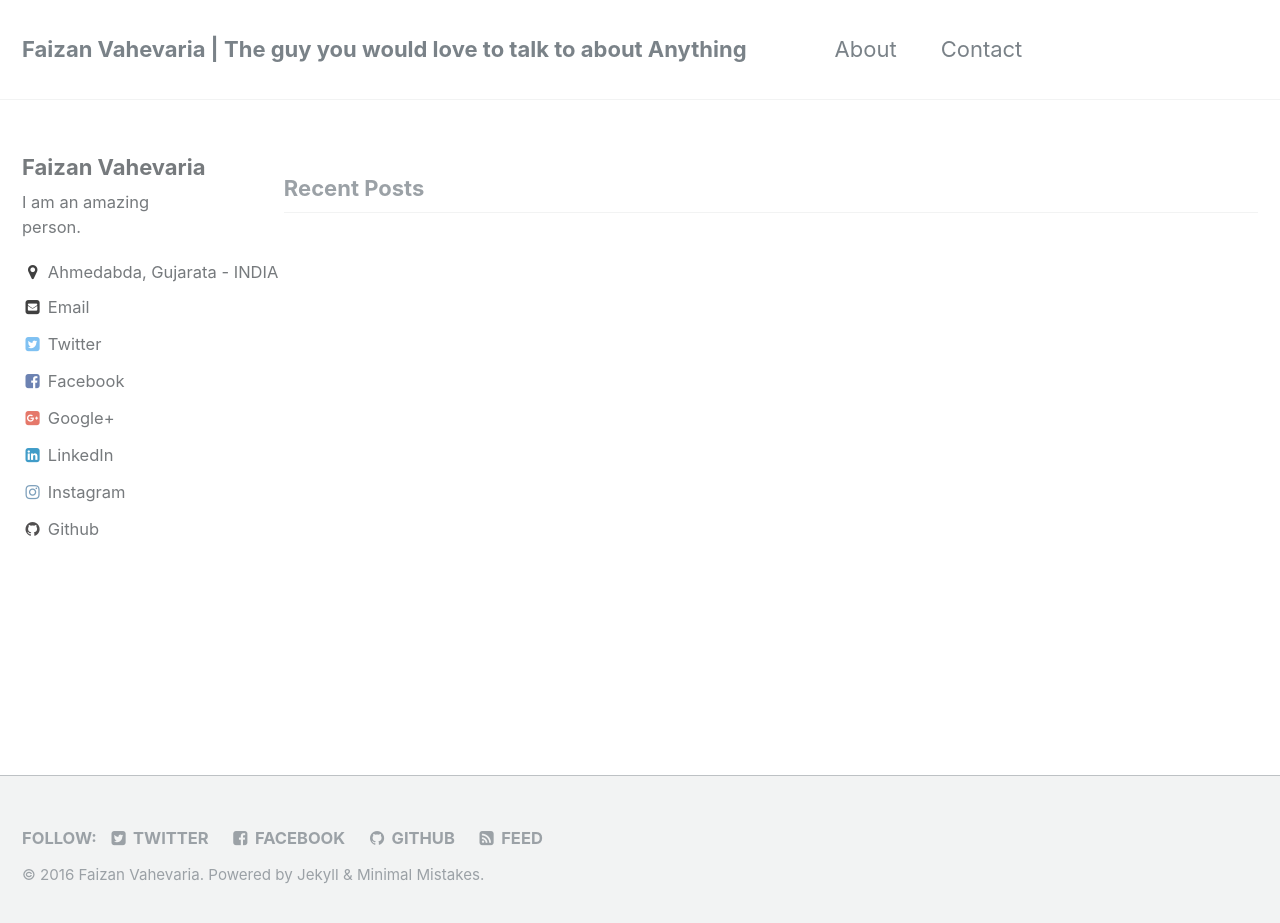
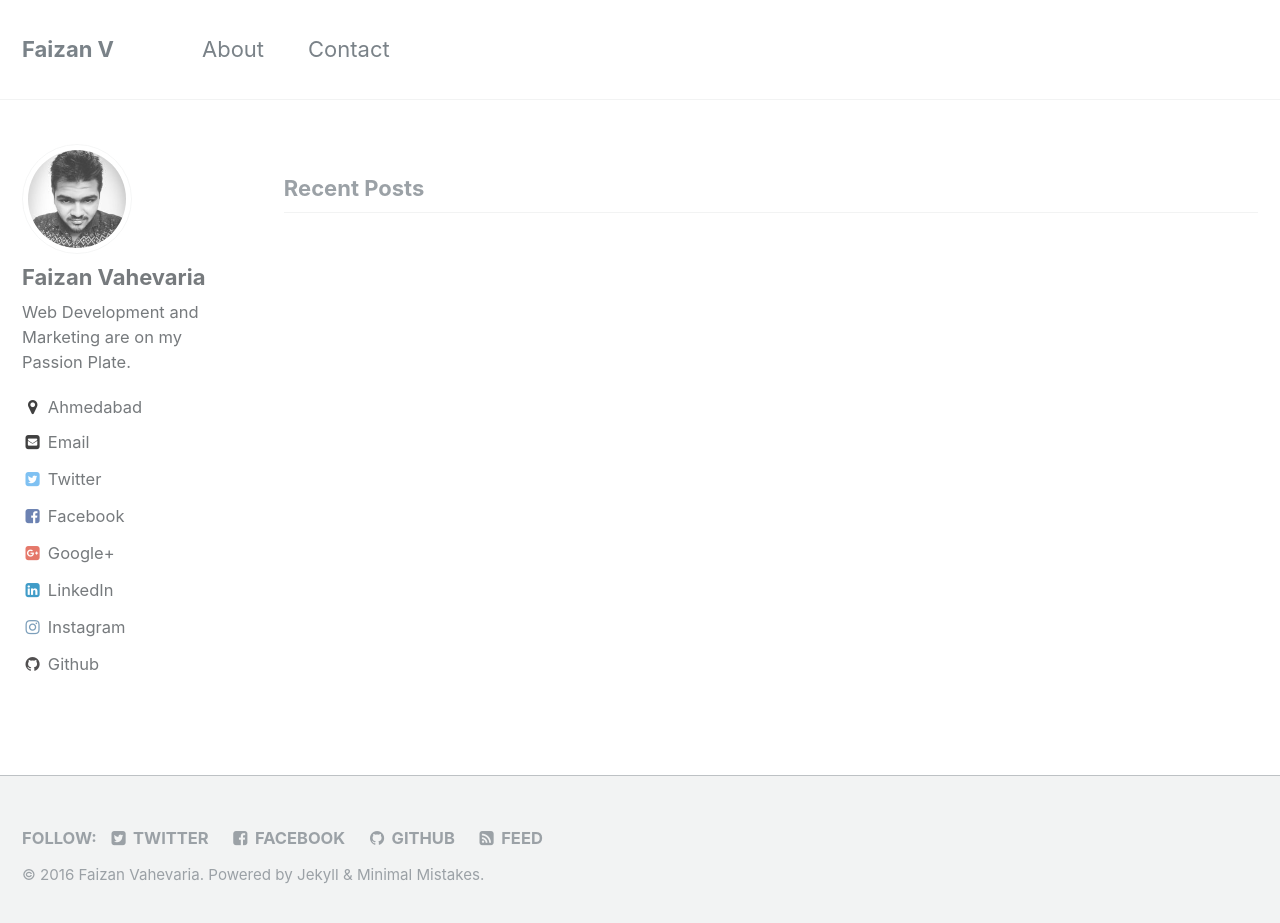
Before and after one commit to faizanvahevaria/faizanvahevaria.github.io, a Jekyll site: the page built from index.html, in a window 1280 px wide and 931 px high. Shown: the top 923 px of the window. Built offline with Jekyll 4.4.1, drawn with Linux system fonts in a browser that asks for light colours; the list of posts is cut into pages by our own code.

Commit message:
Config of website completed

```diff
--- a/_config.yml
+++ b/_config.yml
@@ -7,16 +7,16 @@
 
 # Site Settings
 locale                   : "en"
-title                    : "Faizan Vahevaria | The guy you would love to talk to about Anything"
-title_separator          : "-"
+title                    : "Faizan V"
+title_separator          : "|"
 name                     : "Faizan Vahevaria"
-description              : "An amazing website."
+description              : "Faizan laying out things he learns on the journey of life as an Indian Entrepreneur"
 url                      : "https://faizanv.in" # the base hostname & protocol for your site e.g. "https://mmistakes.github.io"
 baseurl                  : # the subpath of your site, e.g. "/blog"
 repository               : "faizanvahevaria/faizanvahevaria.github.io" # GitHub username/repo-name e.g. "mmistakes/minimal-mistakes"
-teaser                   : # path of fallback teaser image, e.g. "/assets/images/500x300.png"
+teaser                   : /assets/images/blog-teaser.jpg # path of fallback teaser image, e.g. "/assets/images/500x300.png"
 # breadcrumbs            : false # true, false (default)
-words_per_minute         : 200
+words_per_minute         : 180
 comments:
   provider               : "staticman" # false (default), "disqus", "discourse", "facebook", "google-plus", "staticman", "custom"
   disqus:
@@ -60,7 +60,7 @@ facebook:
   username               : "faizan.vahevaria"
   app_id                 :
   publisher              :
-og_image                 : # Open Graph/Twitter default site image
+og_image                 : /assets/images/blog-teaser.jpg # Open Graph/Twitter default site image
 # For specifying social profiles
 # - https://developers.google.com/structured-data/customize/social-profiles
 social:
@@ -87,9 +87,9 @@ analytics:
 # Site Author
 author:
   name             : "Faizan Vahevaria"
-  avatar           : # path of avatar image, e.g. "/assets/images/bio-photo.jpg"
-  bio              : "I am an amazing person."
-  location         : "Ahmedabda, Gujarata - INDIA"
+  avatar           : /assets/images/avatar.jpg # path of avatar image, e.g. "/assets/images/bio-photo.jpg"
+  bio              : "Web Development and Marketing are on my Passion Plate."
+  location         : "Ahmedabad"
   email            : "faizanvahevaria@gmail.com"
   uri              :
   bitbucket        :
```
Also changed, not shown: assets/images/avatar-big.jpg (added), assets/images/avatar.jpg (added), assets/images/blog-teaser.jpg (added).
